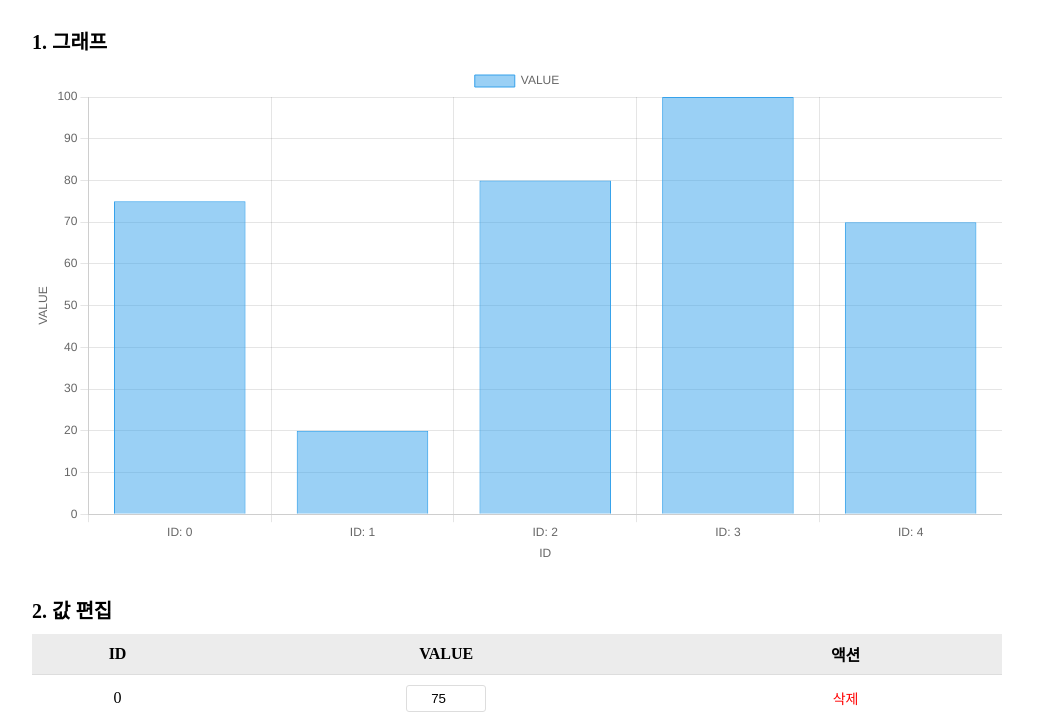
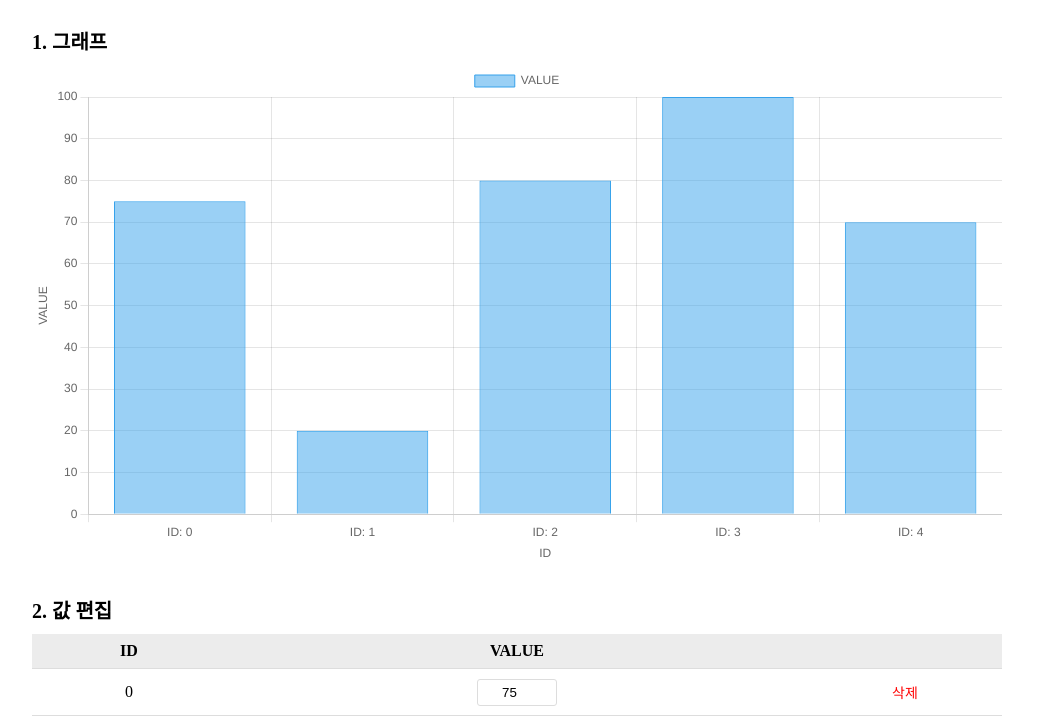
Before and after one commit to youjuice/javascript-chart-test, a plain HTML site: page index.html in a window 1280 px wide. Shown: the part 96-814 px from the top of the page, without its empty margins (123-1171 px from the left). Drawn offline with nearby package versions, Linux system fonts and the light colour scheme.

Commit message:
fix: 테이블 열 너비 조정

```diff
--- a/index.css
+++ b/index.css
@@ -57,6 +57,19 @@ th, td {
 th {
     background-color: #ececec;
     font-weight: bold;
+}
+
+/* 테이블 열 너비 조정 */
+#data-table th:first-child, #data-table td:first-child {
+    width: 20%; /* ID 열 너비 */
+}
+
+#data-table th:nth-child(2), #data-table td:nth-child(2) {
+    width: 60%; /* VALUE 열 너비 */
+}
+
+#data-table th:last-child, #data-table td:last-child {
+    width: 20%; /* 삭제 열 너비 */
 }
 
 .edit-value {
--- a/index.html
+++ b/index.html
@@ -28,7 +28,7 @@
                             <tr>
                                 <th>ID</th>
                                 <th>VALUE</th>
-                                <th>액션</th>
+                                <th></th>
                             </tr>
                         </thead>
                         <tbody>
```
